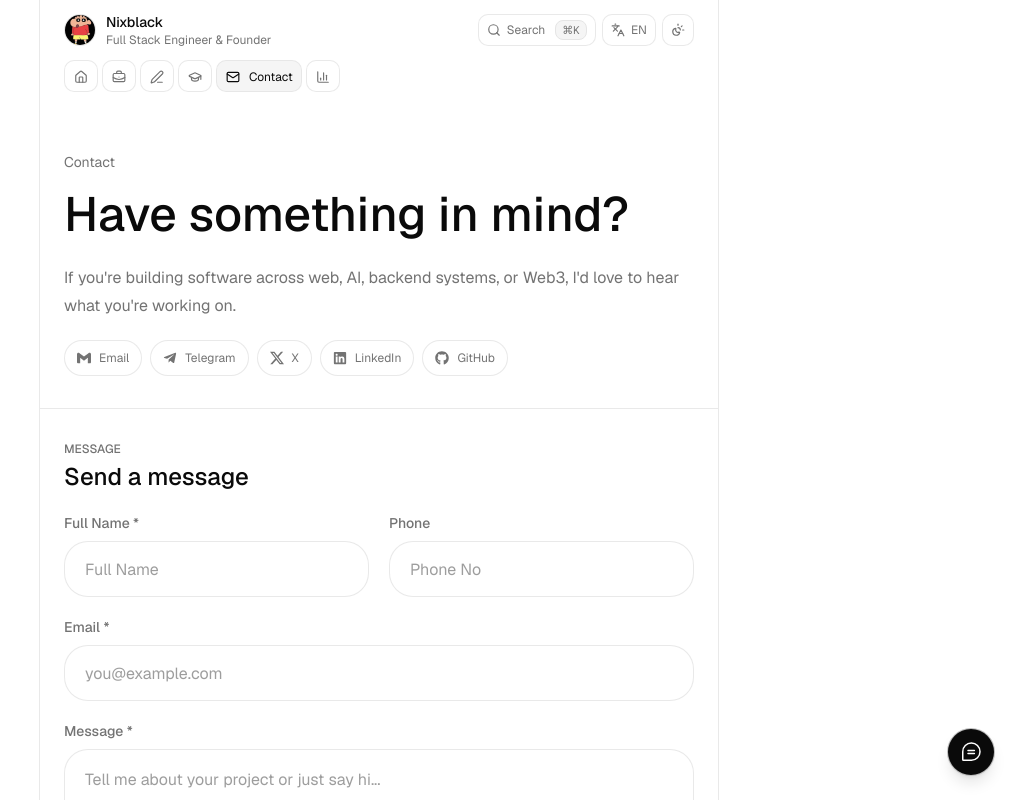
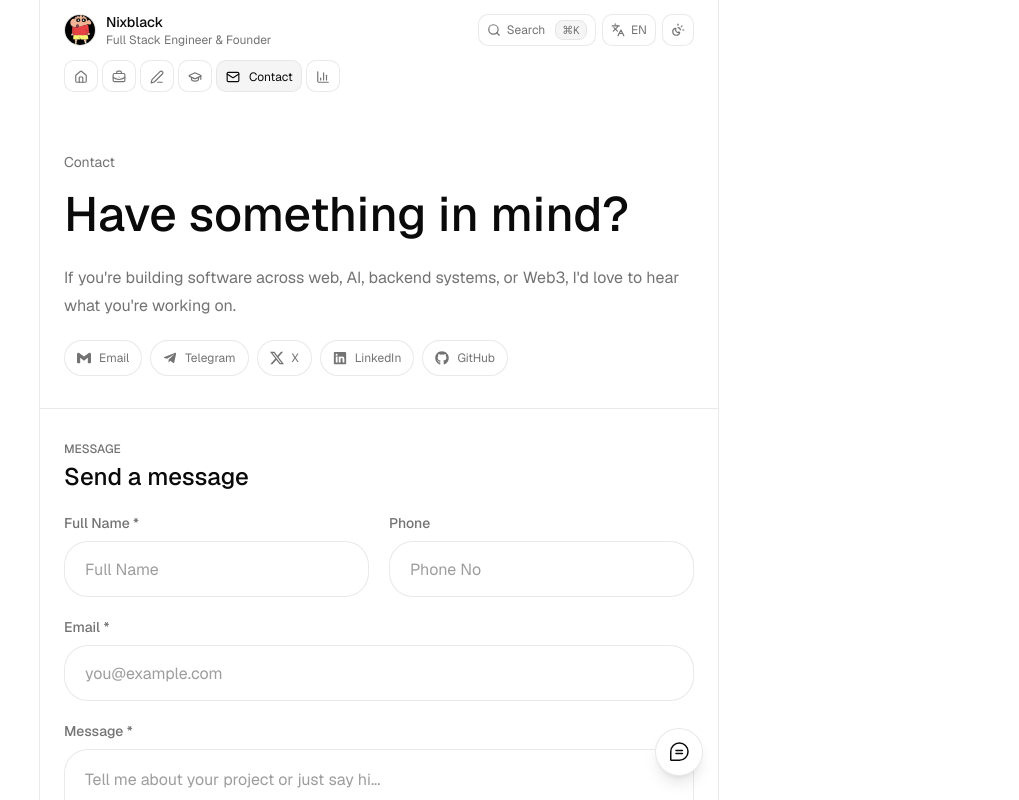
Before and after one commit to NIXBLACK11/port-4, a Next.js app in the folder apps/web/: page /contact in a window 1280 px wide. Shown: the top 800 px of the page, without its empty margins (261-1280 px from the left). Built offline with nearby package versions, Linux system fonts and the light colour scheme.

Commit message:
fix: alignment

```diff
--- a/apps/web/components/portfolio/assistant-launcher.tsx
+++ b/apps/web/components/portfolio/assistant-launcher.tsx
@@ -2,7 +2,6 @@ import {
   PiArrowSquareOut,
   PiChatTeardropText,
   PiOpenAiLogo,
-  PiSparkle,
 } from "react-icons/pi"
 import {
   SiClaude,
@@ -40,18 +39,26 @@ const assistantLinks = [
 
 export function AssistantLauncher() {
   return (
-    <details className="group fixed bottom-4 right-4 z-50 sm:bottom-6 sm:right-6">
-      <summary
-        className="line-solid flex size-12 cursor-pointer list-none items-center justify-center rounded-full border bg-foreground text-background shadow-lg transition-transform hover:-translate-y-0.5 hover:shadow-xl focus-visible:outline-none focus-visible:ring-2 focus-visible:ring-ring/50 [&::-webkit-details-marker]:hidden"
+    <div className="pointer-events-none fixed inset-x-0 bottom-4 z-50 mx-auto flex w-full max-w-3xl justify-end px-5 sm:bottom-6 sm:px-8 lg:w-1/2 lg:min-w-[680px] lg:px-4">
+      <input
+        id="portfolio-assistant-launcher"
+        type="checkbox"
+        className="peer sr-only"
+      />
+      <label
+        htmlFor="portfolio-assistant-launcher"
+        className="line-solid pointer-events-auto flex size-12 cursor-pointer items-center justify-center rounded-full border bg-background text-foreground shadow-lg transition-colors hover:bg-muted hover:text-foreground focus-visible:outline-none focus-visible:ring-2 focus-visible:ring-ring/50"
         aria-label="Ask about this portfolio"
       >
         <PiChatTeardropText className="size-6" aria-hidden="true" />
-      </summary>
-      <div className="line-solid absolute bottom-14 right-0 w-[min(calc(100vw-2rem),18rem)] overflow-hidden rounded-lg border bg-popover text-popover-foreground shadow-2xl">
-        <div className="line-solid flex items-center gap-2 border-b px-3 py-2.5">
-          <span className="flex size-7 items-center justify-center rounded-md bg-muted text-foreground">
-            <PiSparkle className="size-4" aria-hidden="true" />
-          </span>
+      </label>
+      <label
+        htmlFor="portfolio-assistant-launcher"
+        className="pointer-events-auto fixed inset-0 z-0 hidden cursor-default peer-checked:block"
+        aria-label="Close assistant options"
+      />
+      <div className="line-solid pointer-events-auto absolute bottom-14 right-5 z-10 hidden w-[min(calc(100vw-2rem),18rem)] overflow-hidden rounded-lg border bg-popover text-popover-foreground shadow-2xl peer-checked:block sm:right-8 lg:right-4">
+        <div className="line-solid border-b px-3 py-2.5">
           <div className="min-w-0">
             <p className="truncate text-sm font-medium">
               Ask about this portfolio
@@ -86,6 +93,6 @@ export function AssistantLauncher() {
           })}
         </div>
       </div>
-    </details>
+    </div>
   )
 }
```
